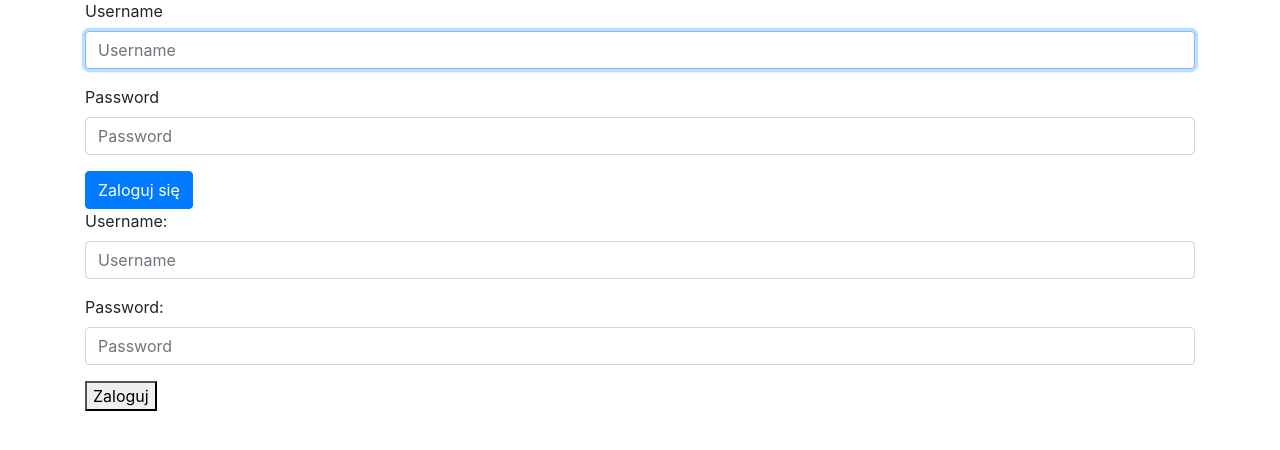
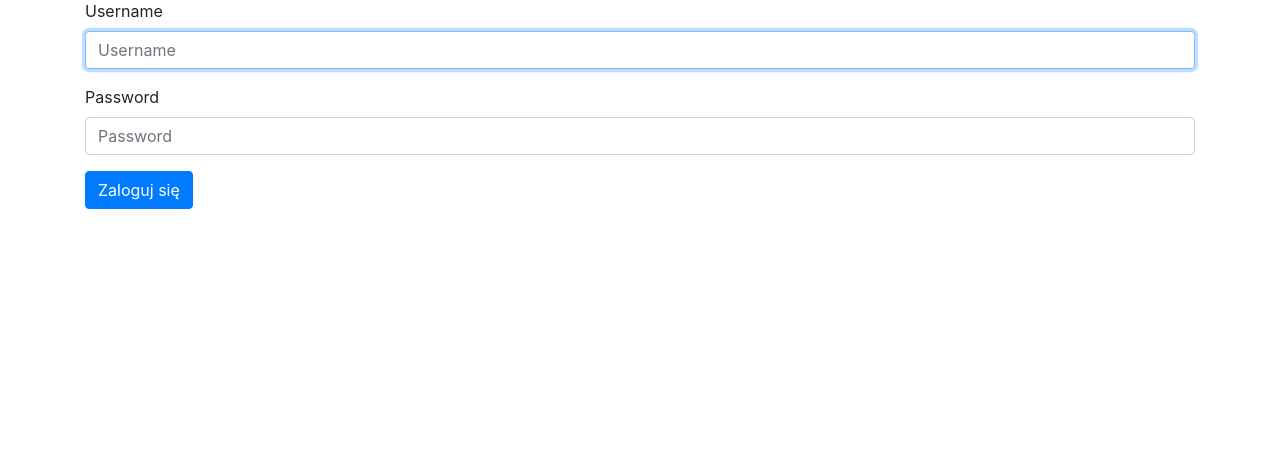
Before and after one commit to Evolusin/Split, a Django app: page /users/login/ in a window 1280 px wide. Shown: the part 144-594 px from the top of the page. Run offline with Django 4.2, Linux system fonts and the light colour scheme; some libraries are stand-ins or nearby versions.

Commit message:
Form.as_p remove and replaced by bootstrap login button

```diff
--- a/users/templates/registration/login.html
+++ b/users/templates/registration/login.html
@@ -14,9 +14,9 @@
         {% buttons %}
             <button name="submit" class="btn btn-primary">Zaloguj się</button>
         {% endbuttons %}
-        {{ form.as_p }}
+{#        {{ form.as_p }}#}
 
-    <button name="submit">Zaloguj</button>
+{#    <button name="submit">Zaloguj</button>#}
     <input type="hidden" name="next"
         value="{% url 'split_app:index' %}" />
 
```
